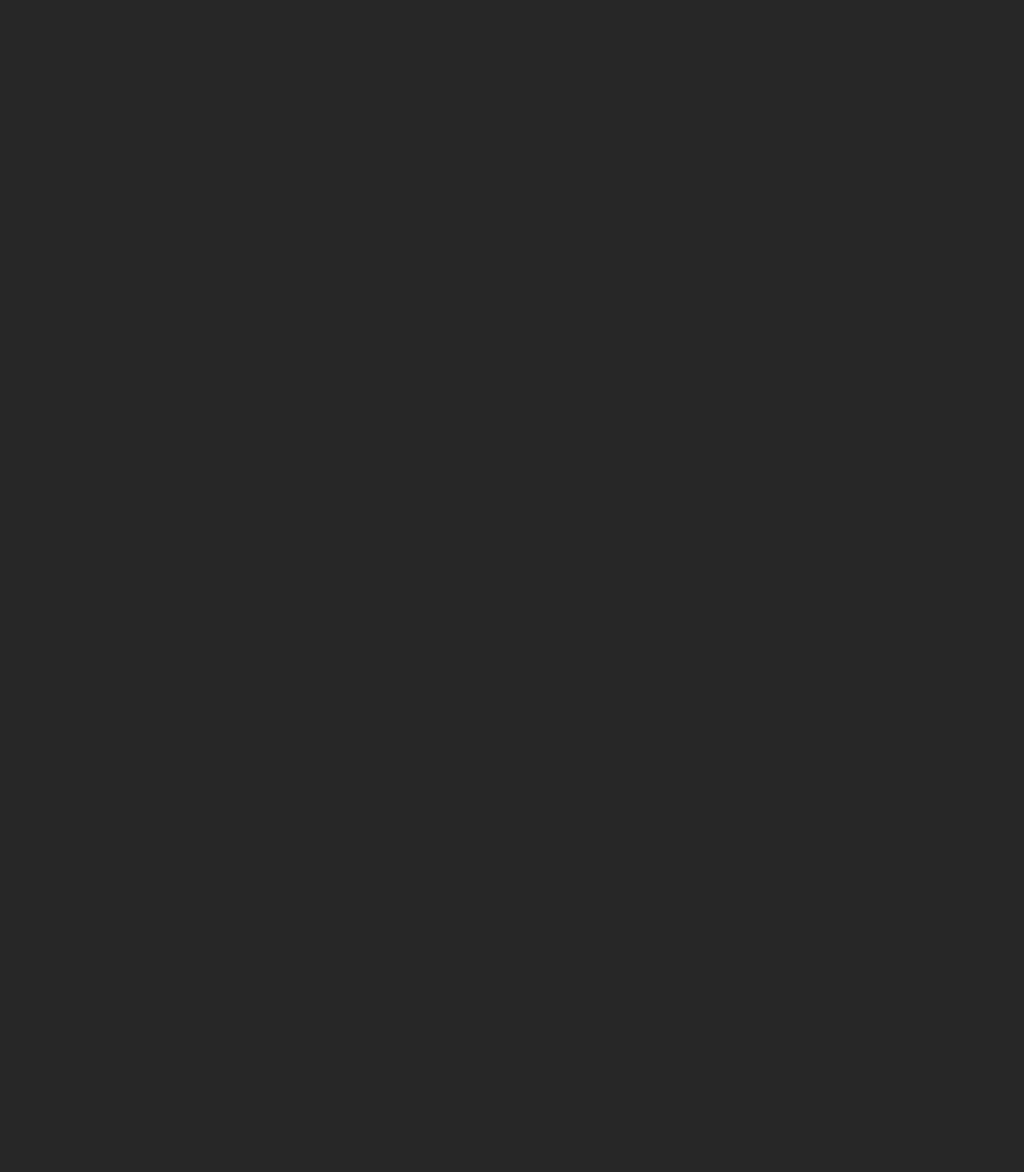
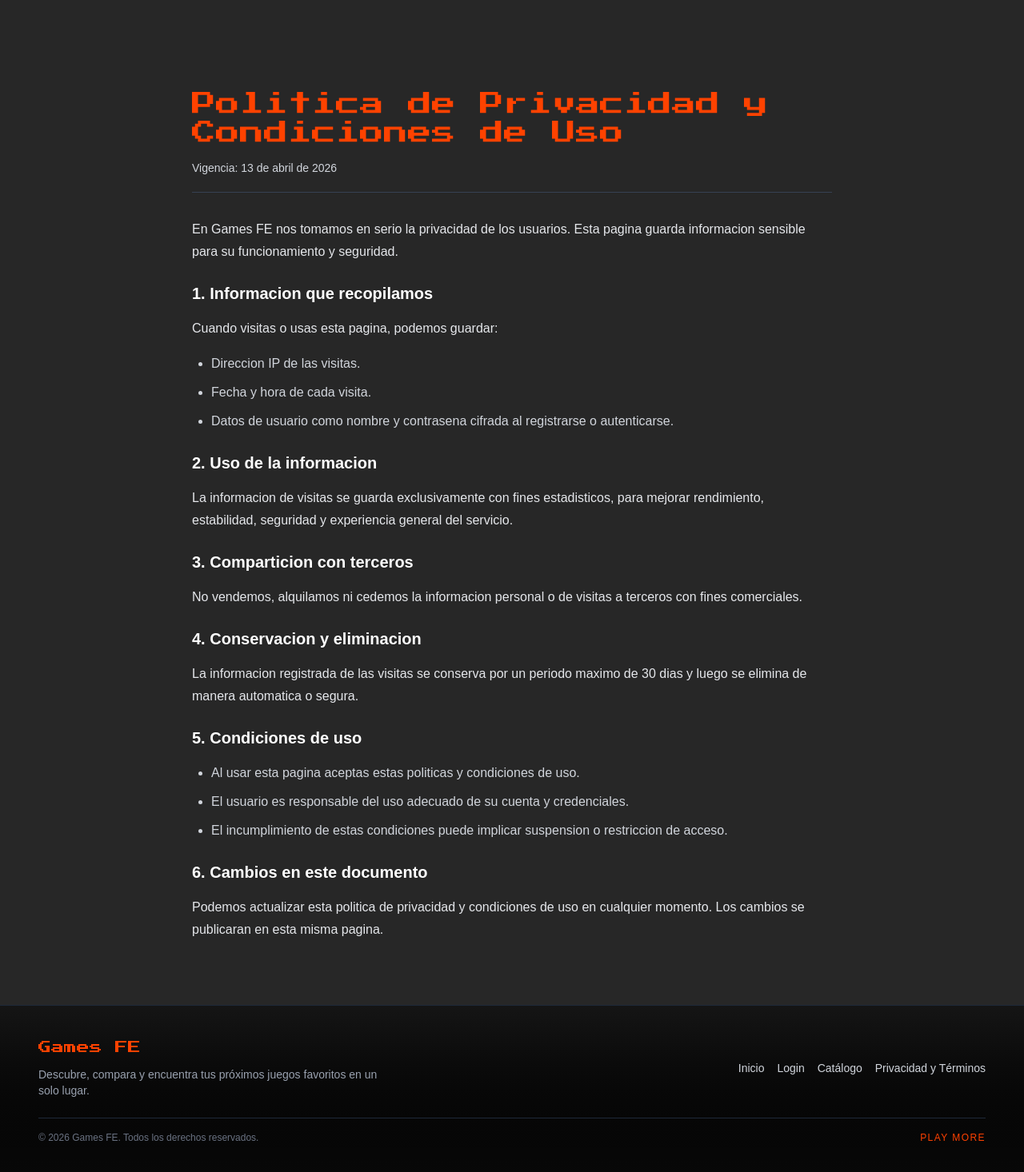
Before and after one commit to Zetasab/Rct-CesarGames-fe, a Next.js app: page /legal in a window 1280 px wide. Before the commit this address had no page. Shown: the top 1466 px of the page at 80% size. Before the commit the page ends 800 px from the top, so only its background shows below. Built offline with nearby package versions, Linux system fonts and the light colour scheme.

Commit message:
Updates privacidad page

```diff
--- /dev/null
+++ b/app/legal/page.tsx
@@ -0,0 +1,93 @@
+import Footer from "@/shared/footer/Footer";
+
+export default function LegalPage() {
+  const effectiveDate = "13 de abril de 2026";
+
+  return (
+    <div className="min-h-screen bg-[#272727] text-gray-100">
+      <main className="mx-auto w-full max-w-4xl px-4 md:px-8 lg:px-12 pt-28 pb-10">
+        <header className="mb-8 border-b border-gray-700 pb-5">
+          <h1
+            className="text-2xl md:text-3xl text-[#ff4200]"
+            style={{ fontFamily: "var(--font-press-start-2p)" }}
+          >
+            Politica de Privacidad y Condiciones de Uso
+          </h1>
+          <p className="mt-4 text-sm text-gray-300">Vigencia: {effectiveDate}</p>
+        </header>
+
+        <section className="space-y-4 text-sm md:text-base leading-7 text-gray-200">
+          <p>
+            En Games FE nos tomamos en serio la privacidad de los usuarios. Esta
+            pagina guarda informacion sensible para su funcionamiento y seguridad.
+          </p>
+
+          <h2 className="mt-6 text-lg md:text-xl font-semibold text-white">
+            1. Informacion que recopilamos
+          </h2>
+          <p>Cuando visitas o usas esta pagina, podemos guardar:</p>
+          <ul className="list-disc pl-6 space-y-2 text-gray-300">
+            <li>Direccion IP de las visitas.</li>
+            <li>Fecha y hora de cada visita.</li>
+            <li>
+              Datos de usuario como nombre y contrasena cifrada al registrarse o
+              autenticarse.
+            </li>
+          </ul>
+
+          <h2 className="mt-6 text-lg md:text-xl font-semibold text-white">
+            2. Uso de la informacion
+          </h2>
+          <p>
+            La informacion de visitas se guarda exclusivamente con fines
+            estadisticos, para mejorar rendimiento, estabilidad, seguridad y
+            experiencia general del servicio.
+          </p>
+
+          <h2 className="mt-6 text-lg md:text-xl font-semibold text-white">
+            3. Comparticion con terceros
+          </h2>
+          <p>
+            No vendemos, alquilamos ni cedemos la informacion personal o de
+            visitas a terceros con fines comerciales.
+          </p>
+
+          <h2 className="mt-6 text-lg md:text-xl font-semibold text-white">
+            4. Conservacion y eliminacion
+          </h2>
+          <p>
+            La informacion registrada de las visitas se conserva por un periodo
+            maximo de 30 dias y luego se elimina de manera automatica o segura.
+          </p>
+
+          <h2 className="mt-6 text-lg md:text-xl font-semibold text-white">
+            5. Condiciones de uso
+          </h2>
+          <ul className="list-disc pl-6 space-y-2 text-gray-300">
+            <li>
+              Al usar esta pagina aceptas estas politicas y condiciones de uso.
+            </li>
+            <li>
+              El usuario es responsable del uso adecuado de su cuenta y
+              credenciales.
+            </li>
+            <li>
+              El incumplimiento de estas condiciones puede implicar suspension o
+              restriccion de acceso.
+            </li>
+          </ul>
+
+          <h2 className="mt-6 text-lg md:text-xl font-semibold text-white">
+            6. Cambios en este documento
+          </h2>
+          <p>
+            Podemos actualizar esta politica de privacidad y condiciones de uso en
+            cualquier momento. Los cambios se publicaran en esta misma pagina.
+          </p>
+        </section>
+      </main>
+
+      <Footer />
+    </div>
+  );
+}
--- a/components/AuthGuard.tsx
+++ b/components/AuthGuard.tsx
@@ -10,16 +10,18 @@ export default function AuthGuard({ children }: { children: React.ReactNode }) {
     const pathname = usePathname();
     const normalizedPathname = pathname.length > 1 ? pathname.replace(/\/$/, '') : pathname;
     const isLoginPage = normalizedPathname === '/login' || normalizedPathname.endsWith('/login');
+    const isLegalPage = normalizedPathname === '/legal' || normalizedPathname.endsWith('/legal');
+    const isPublicPage = isLoginPage || isLegalPage;
 
     useEffect(() => {
         if (!loading) {
-            if (!isAuthenticated && !isLoginPage) {
+            if (!isAuthenticated && !isPublicPage) {
                 router.push('/login');
             } else if (isAuthenticated && isLoginPage) {
                 router.push('/');
             }
         }
-    }, [isAuthenticated, isLoginPage, loading, router]);
+    }, [isAuthenticated, isLoginPage, isPublicPage, loading, router]);
 
     if (loading) {
         return (
@@ -30,7 +32,7 @@ export default function AuthGuard({ children }: { children: React.ReactNode }) {
     }
 
     // Don't render protected content if not authenticated
-    if (!isAuthenticated && !isLoginPage) {
+    if (!isAuthenticated && !isPublicPage) {
         return null;
     }
 
--- a/components/ClientProviders.tsx
+++ b/components/ClientProviders.tsx
@@ -11,6 +11,8 @@ export default function ClientProviders({ children }: { children: React.ReactNod
     const pathname = usePathname();
     const normalizedPathname = pathname.length > 1 ? pathname.replace(/\/$/, '') : pathname;
     const isLoginPage = normalizedPathname === '/login' || normalizedPathname.endsWith('/login');
+    const isLegalPage = normalizedPathname === '/legal' || normalizedPathname.endsWith('/legal');
+    const hideNavbar = isLoginPage || isLegalPage;
 
     useEffect(() => {
         if (typeof window === 'undefined') {
@@ -44,7 +46,7 @@ export default function ClientProviders({ children }: { children: React.ReactNod
         <PrimeReactProvider value={{ ripple: true }}>
             <AuthProvider>
                 <AuthGuard>
-                    {!isLoginPage && <Navbar />}
+                    {!hideNavbar && <Navbar />}
                     {children}
                 </AuthGuard>
             </AuthProvider>
--- a/features/login/Login.tsx
+++ b/features/login/Login.tsx
@@ -2,6 +2,7 @@
 
 import React, { useState } from 'react';
 import { useAuth } from '@/context/AuthContext';
+import Link from 'next/link';
 import { InputText } from 'primereact/inputtext';
 import { Checkbox } from 'primereact/checkbox';
 import { Password } from 'primereact/password';
@@ -17,6 +18,7 @@ import { extractErrorMessage } from '@/services/api-error';
 
 export default function Login() {
     const { login } = useAuth();
+    const privacyPolicyStorageKey = 'acceptedPrivacyPolicy';
     const [rememberedCredentials] = useState(() => {
         if (typeof window === 'undefined') {
             return { email: '', password: '', rememberMe: false };
@@ -34,15 +36,35 @@ export default function Login() {
     const [email, setEmail] = useState(rememberedCredentials.email);
     const [password, setPassword] = useState(rememberedCredentials.password);
     const [rememberMe, setRememberMe] = useState(rememberedCredentials.rememberMe);
+    const [acceptedPrivacyPolicy, setAcceptedPrivacyPolicy] = useState(() => {
+        if (typeof window === 'undefined') {
+            return false;
+        }
+
+        return localStorage.getItem(privacyPolicyStorageKey) === 'true';
+    });
     const [error, setError] = useState('');
     const [loading, setLoading] = useState(false);
     const [status, setStatus] = useState<'idle' | 'success' | 'error'>('idle');
 
     const handleSubmit = async (e: React.FormEvent) => {
         e.preventDefault();
-        setLoading(true);
         setStatus('idle');
         setError('');
+
+        if (!email || !password) {
+            setError('Por favor complete todos los campos');
+            return;
+        }
+
+        if (!acceptedPrivacyPolicy) {
+            setError('Debes aceptar la politica de privacidad para iniciar sesión');
+            return;
+        }
+
+        localStorage.setItem(privacyPolicyStorageKey, 'true');
+
+        setLoading(true);
 
         if (rememberMe) {
             localStorage.setItem('rememberedEmail', email);
@@ -53,8 +75,6 @@ export default function Login() {
             localStorage.removeItem('rememberedPassword');
         }
 
-
-        if (email && password) {
         try {
             const loginRequest: LoginRequest = {
                 Email: email,
@@ -82,10 +102,6 @@ export default function Login() {
             setLoading(false);
             setStatus('error');
             setError(extractErrorMessage(err, 'Usuario o contraseña incorrectos'));
-            }
-        } else {
-            setLoading(false);
-            setError('Por favor complete todos los campos');
         }
     };
 
@@ -141,6 +157,28 @@ export default function Login() {
                                 />
                                 <label htmlFor="rememberMe" className="ml-2 text-white">Recordar credenciales</label>
                             </div>
+                            <div className="flex items-start gap-2 mt-1">
+                                <Checkbox
+                                    inputId="acceptedPrivacyPolicy"
+                                    checked={acceptedPrivacyPolicy}
+                                    onChange={(e) => {
+                                        setAcceptedPrivacyPolicy(e.checked || false);
+                                        setError('');
+                                    }}
+                                    required
+                                />
+                                <label htmlFor="acceptedPrivacyPolicy" className="ml-2 text-white text-sm leading-6">
+                                    He leido y acepto la{' '}
+                                    <Link
+                                        href="/legal"
+                                        target="_blank"
+                                        rel="noopener noreferrer"
+                                        className="text-[#ff4200] underline hover:text-[#ff7a4d] transition-colors"
+                                    >
+                                        politica de privacidad
+                                    </Link>
+                                </label>
+                            </div>
                             <div className='mt-5'>
                                 <CustomLaddaButton
                                     label="Iniciar Sesión"
--- a/services/config.ts
+++ b/services/config.ts
@@ -9,7 +9,7 @@ export const getBaseUrl = () => {
 
     // Default to localhost for development
     if (typeof window !== 'undefined') {
-        return `http://${window.location.hostname}:5112`;
+        return `http://${window.location.hostname}:5300`;
     }
     return 'http://localhost:8080';
 };
--- a/shared/footer/Footer.tsx
+++ b/shared/footer/Footer.tsx
@@ -31,6 +31,9 @@ export default function Footer() {
                         <Link href="/" className="text-gray-300 hover:text-white transition-colors">
                             Catálogo
                         </Link>
+                        <Link href="/legal" className="text-gray-300 hover:text-white transition-colors">
+                            Privacidad y Términos
+                        </Link>
                     </div>
                 </div>
 
```
Also changed, not shown: features/search/Search.tsx (+6 -11 lines). Lines whose indentation alone changed are shown as unchanged.
